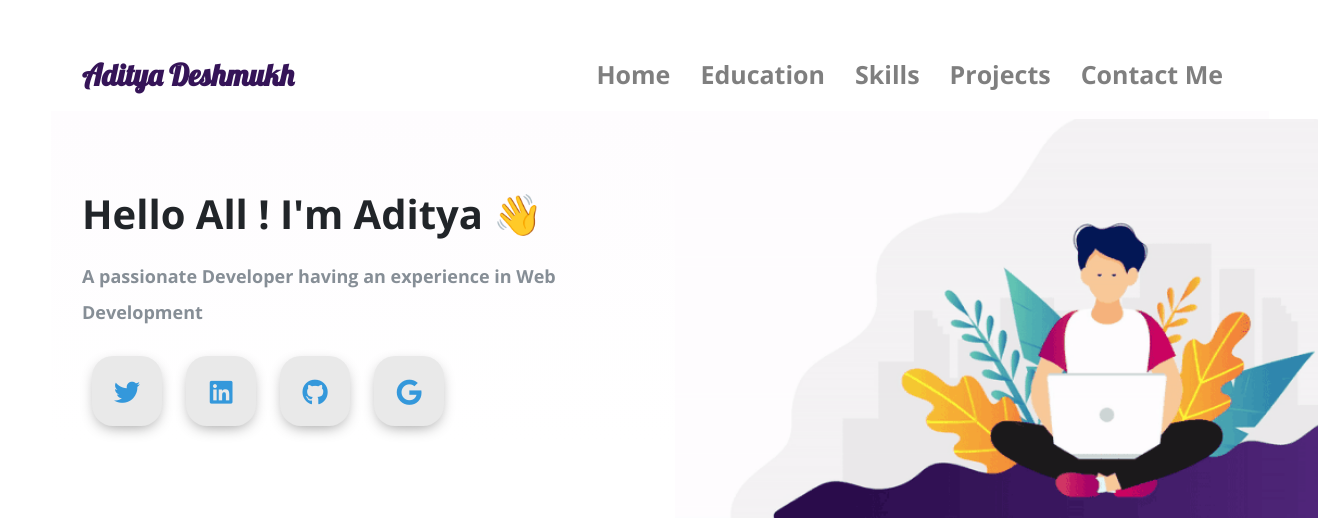
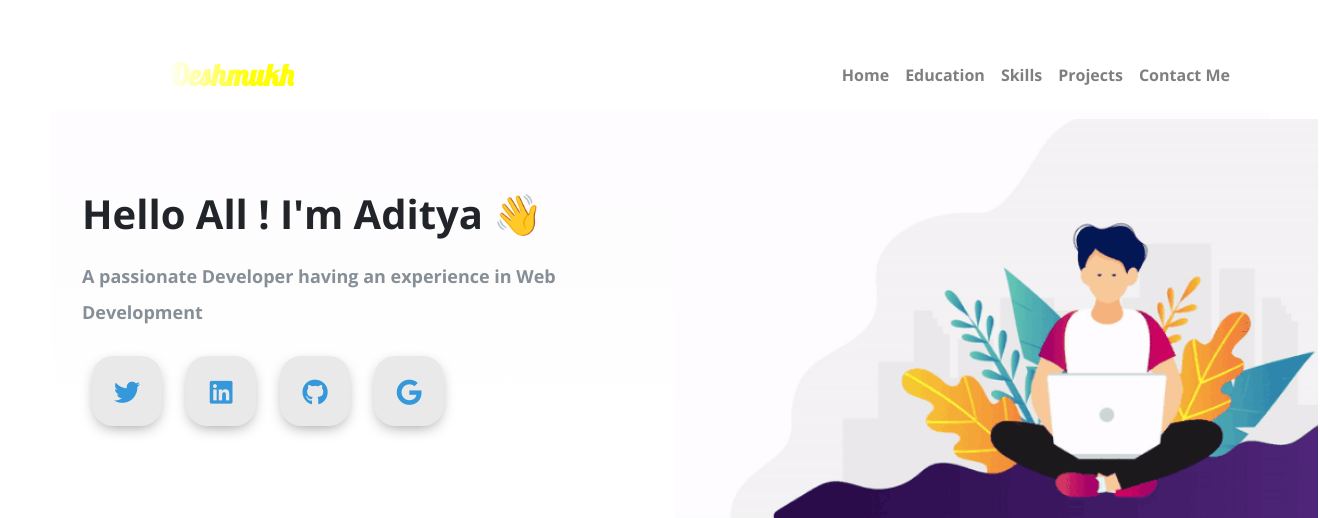
Before and after one commit to Aditya664/My-Profile, a PHP site: page /index.php in a window 1320 px wide. Shown: the top 518 px of the page. Run offline with PHP 8.4, Linux system fonts and the light colour scheme; some libraries are stand-ins or nearby versions; some web fonts are replaced.

Commit message:
Update style.css

```diff
--- a/style.css
+++ b/style.css
@@ -28,7 +28,23 @@ p{
       font-family: "Lobster";
       font-size: 30px;
       font-weight: bold;
-      color: #351458;
+
+background: linear-gradient(to right, #FFF 20%, #FF0 40%, #FF0 60%, #FFF 80%);
+  background-size: 200% auto;
+
+  color: #000;
+  background-clip: text;
+  text-fill-color: transparent;
+  -webkit-background-clip: text;
+  -webkit-text-fill-color: transparent;
+
+  animation: shine 1s linear infinite;
+  @keyframes shine {
+    to {
+      background-position: 200% center;
+    }
+  }
+}
   }
 
 
```
